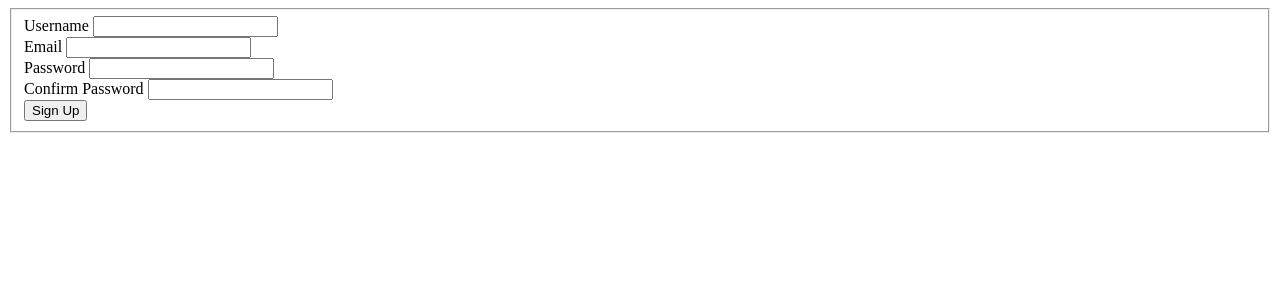
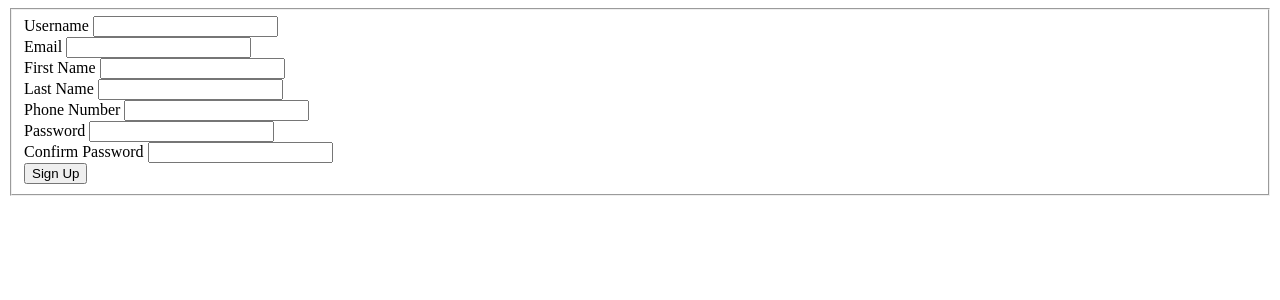
Before and after one commit to Rockstar5645/csc-648, a Flask app: page /register in a window 1280 px wide. Shown: the top 300 px of the page. Run offline with Flask 2, Linux system fonts and the light colour scheme; parts of the project's set-up code (start-up, migrations or seed data) failed here and were passed over.

Commit message:
register routing fixed, now we need the user table

```diff
--- a/application/father/app_pkg/forms.py
+++ b/application/father/app_pkg/forms.py
@@ -15,7 +15,7 @@ class SearchForm(Form):
 
 class RegistrationForm(Form):
     first_name = StringField("First Name", validators=[DataRequired(), Length(min=2, max=20)])
-    Last_name = StringField("Last Name", validators=[DataRequired(), Length(min=2, max=20)])
+    last_name = StringField("Last Name", validators=[DataRequired(), Length(min=2, max=20)])
     username = StringField('Username', validators=[DataRequired(), Length(min=2, max=20)])
     email = StringField("Email", validators=[DataRequired(), Email()])
     phone_number = StringField("Phone Number", validators=[])
--- a/application/father/app_pkg/routing.py
+++ b/application/father/app_pkg/routing.py
@@ -45,17 +45,13 @@ def login():
 @app.route("/register", methods=['GET', 'POST'])
 def register():
     form = RegistrationForm()
-     # TODO: validators (forms)
     if request.method == 'POST':
-        # username, password, first_name, last_name, phone_number, email
-        result = db.register(request.form['username'],
-                            request.form['password'],
-                            request.form['first_name'],
-                            request.form['last_name'],
-                            request.form['phone_number'],
-                            request.form['email'])
+        result = {}
+        result = db.register(request.form['username'], request.form['password'], request.form['first_name'], request.form['last_name'], request.form['phone_number'], request.form['email'])
+        print(result)
+
         if result['status'] == 'success':
-            return search()
+            return redirect(url_for('/search'))
         else:
             return render_template('registration.html', form=form)
     else:
--- a/application/father/app_pkg/templates/registration.html
+++ b/application/father/app_pkg/templates/registration.html
@@ -16,6 +16,18 @@
                         {{ form.email() }}
                     </div>
                     <div class="form-group">
+                        {{ form.first_name.label }}
+                        {{ form.first_name() }}
+                    </div>
+                    <div class="form-group">
+                        {{ form.last_name.label }}
+                        {{ form.last_name() }}
+                    </div>
+                    <div class="form-group">
+                        {{ form.phone_number.label }}
+                        {{ form.phone_number() }}
+                    </div>
+                    <div class="form-group">
                         {{ form.password.label }}
                         {{ form.password() }}
                     </div>
--- a/application/father/database_manager/db_manager.py
+++ b/application/father/database_manager/db_manager.py
@@ -21,7 +21,7 @@ class DB:
         self.redis_connection = redis_cnx.get_redis_con()
 
     def register(self, username, password, first_name, last_name, phone_number, email):
-        return register_login.register(username, password, first_name, last_name, phone_number, email, self.db_connection, self.r_connection)
+        return register_login.register(username, password, first_name, last_name, phone_number, email, self.db_connection, self.redis_connection)
 
     def login(self, username,  password, ip_address):
         return register_login.login(username, password, ip_address, self.db_connection, self.redis_connection)
```
